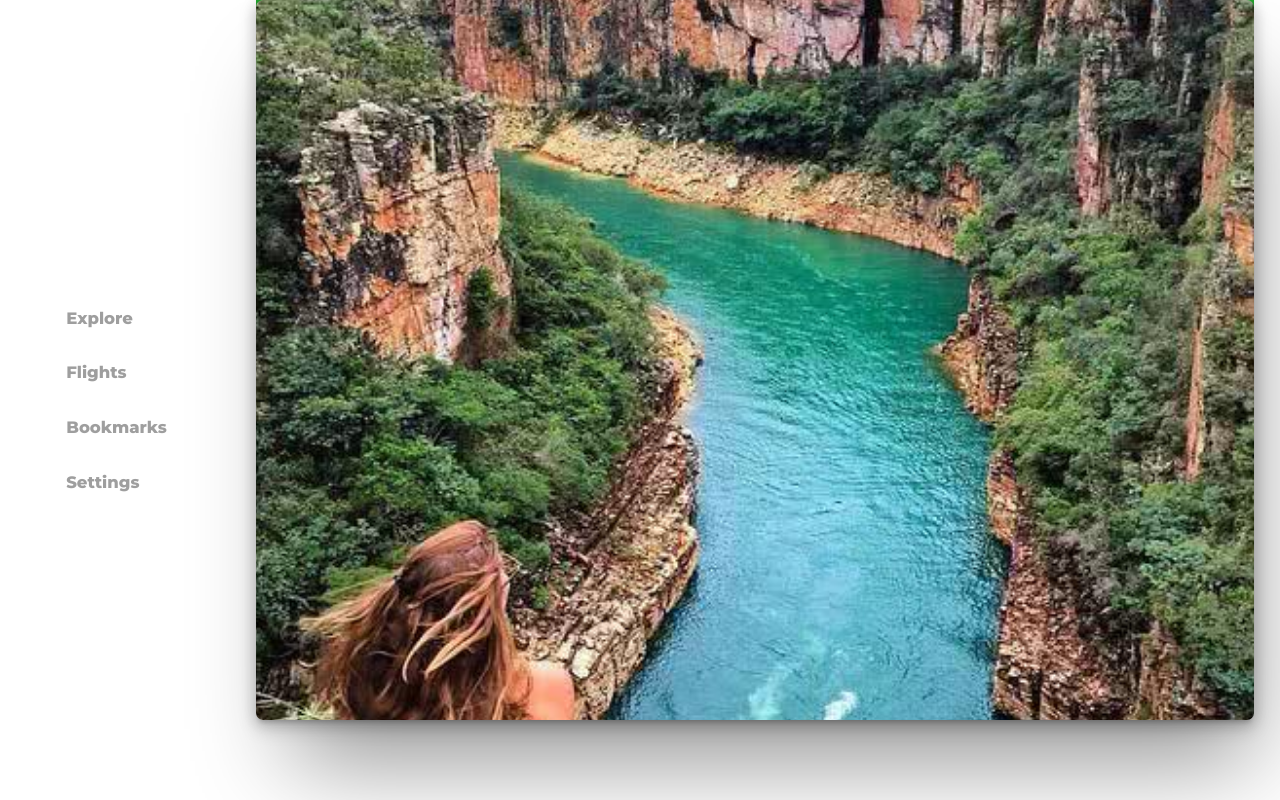
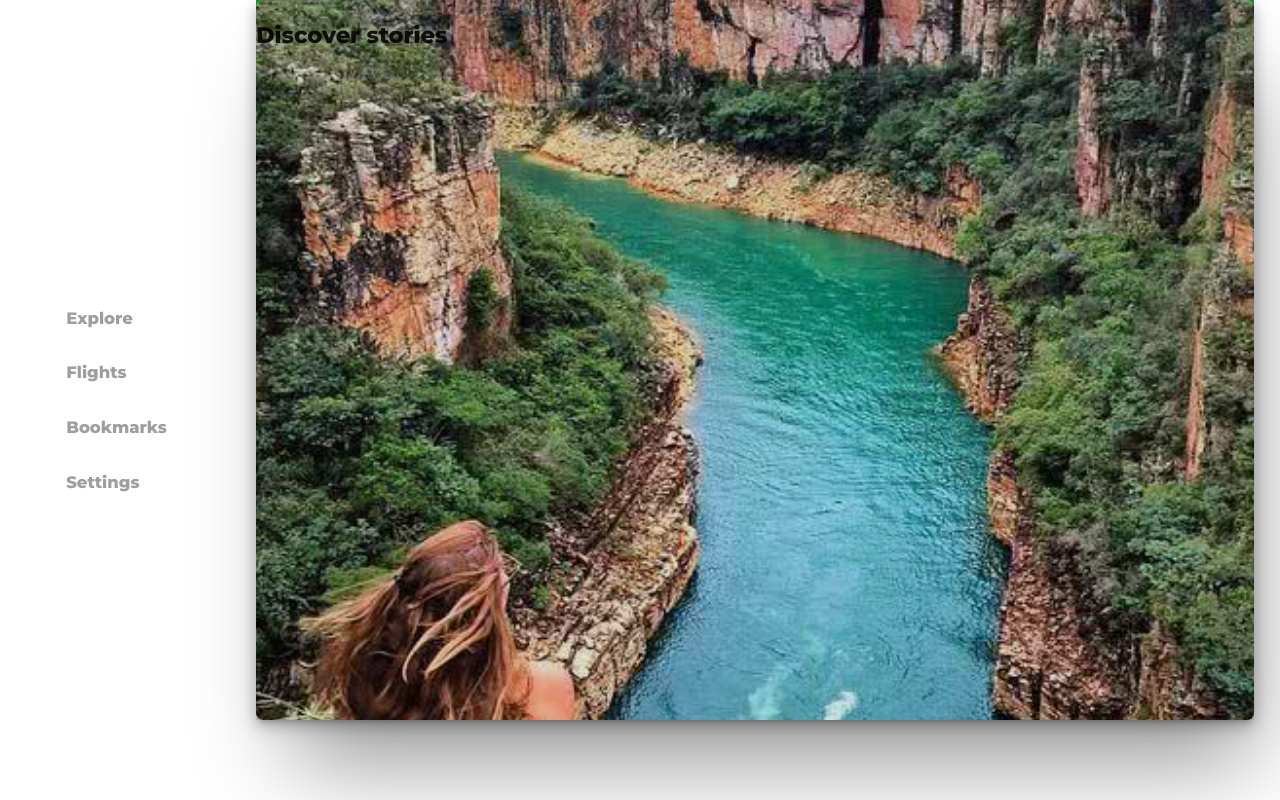
Before and after one commit to mrvinicius/otherlands, a React (Create React App) app: page /explore/destination/1 in a window 1280 px wide. Both pictures are taken after a click on the element 755 px from the left and 386 px from the top of the page. Built offline with nearby package versions, Linux system fonts and the light colour scheme.

Commit message:
Create effect to DestinationDetails appear inside card image

```diff
--- a/src/App.css
+++ b/src/App.css
@@ -78,31 +78,36 @@ html {
 
 .Content-container {
   position: fixed;
-  left: 0;
-  width: 100%;
-  height: 100%;
   box-shadow: 17px 61px 90px -20px rgba(0, 0, 0, 0.42);
   transition: left 150ms linear 0ms, transform 150ms linear 0ms;
 }
 
-@media only screen and (min-width: 801px) {
-  .Content-container {
-    position: relative;
-    float: right;
-    margin-right: 2%;
-    border-bottom-left-radius: 10px;
-    border-bottom-right-radius: 10px;
-    width: 78%;
-    height: 90%;
-    overflow: hidden;
-  }
+.content-container-dimensions {
+  top: 0;
+  left: 0;
+  width: 100%;
+  height: 100%;
 }
 
 @media only screen and (max-width: 800px) {
   .Side-bar.active + .Content-container {
-    /* pointer-events: none; */
     left: 40%;
     transform: scale(0.8);
+  }
+}
+
+@media only screen and (min-width: 801px) {
+  .Content-container {
+    position: absolute;
+    border-bottom-left-radius: 10px;
+    border-bottom-right-radius: 10px;
+    overflow: hidden;
+  }
+
+  .content-container-dimensions {
+    left: 20%;
+    width: 78%;
+    height: 90%;
   }
 }
 
@@ -130,10 +135,6 @@ html {
   box-shadow: 0 24px 38px 3px rgba(0, 0, 0, 0.14),
     0 9px 46px 8px rgba(0, 0, 0, 0.12), 0 11px 15px -7px rgba(0, 0, 0, 0.2);
 }
-
-.suspendend-view {
-}
-
 .Side-bar {
   float: left;
   display: none;
--- a/src/App.js
+++ b/src/App.js
@@ -10,6 +10,7 @@ import {
 import "./App.css";
 import Explore from "./explore/Explore";
 import Flights from "./flights/Flights";
+// import DestinationDetails from "./destination-details/Destination-details";
 
 const App = store => (
   <Router>
@@ -37,7 +38,7 @@ const App = store => (
           </ul>
         </nav>
       </div>
-      <main className="Content-container otl-green">
+      <main className="Content-container content-container-dimensions otl-green">
         <div className="top-bar white-text">
           <button
             className="icon-flat-btn"
@@ -66,7 +67,7 @@ function toggleSidebar(store) {
   return () => store.dispatch({ type: "TOGGLE_SIDEBAR" });
 }
 
-App.render = node => {
+App.render = function(node) {
   return props => {
     ReactDOM.render(<App {...props} />, node);
   };
--- a/src/card-grid/Card-grid.css
+++ b/src/card-grid/Card-grid.css
@@ -12,13 +12,15 @@
 
 .simplebar-content .Destination-card {
   transition: top 400ms cubic-bezier(0.65, 0.05, 0.36, 1) 0ms,
+    right 400ms cubic-bezier(0.65, 0.05, 0.36, 1) 0ms,
+    left 400ms cubic-bezier(0.65, 0.05, 0.36, 1) 0ms,
     width 400ms cubic-bezier(0.65, 0.05, 0.36, 1) 0ms,
-    height 400ms cubic-bezier(0.65, 0.05, 0.36, 1) 0ms,
-    left 400ms cubic-bezier(0.65, 0.05, 0.36, 1) 0ms;
+    height 400ms cubic-bezier(0.65, 0.05, 0.36, 1) 0ms;
 }
 
 .simplebar-content .Destination-card.open-active {
   top: 0 !important;
+  /* border-radius: unset; */
 }
 
 .simplebar-content .Destination-card .card-text-container {
@@ -37,6 +39,9 @@
 .simplebar-content .Destination-card.open .card-text-container {
   opacity: 0;
   transform: translateY(-50%) scale(1.2);
+}
+.simplebar-content .Destination-card.open .Destination-details {
+  visibility: visible;
 }
 
 @media only screen and (max-width: 800px) {
@@ -59,14 +64,20 @@
 
   .simplebar-content .Destination-card.open {
     position: fixed;
+
+    left: 30px;
+    right: 30px;
+    /*
     left: 50%;
+    transform: translateX(-50%);
+    margin: 0; */
     z-index: 10;
-    margin: 0;
     width: calc(100% - 60px);
-    transform: translateX(-50%);
   }
 
   .simplebar-content .Destination-card.open-active {
+    right: 0px;
+    left: 0px;
     width: 100% !important;
     height: 100%;
   }
--- a/src/card-grid/Card-grid.js
+++ b/src/card-grid/Card-grid.js
@@ -9,16 +9,14 @@ const compose = (...fns) => fns.reduceRight(pair);
 const prop = propName => obj => obj[propName];
 
 const Container = children => (
-  // <div className="Card-grid">
-  //   {children}
-  //   {/* <span className="end-space" /> */}
-  // </div>
   <SimpleBar
     data-simplebar-auto-hide={false}
     style={{ height: "calc(100% - 49px)" }}
   >
     {children.map(child => (
-      <div className="grid-card-wrapper">{child}</div>
+      <div key={child.key} className="grid-card-wrapper">
+        {child}
+      </div>
     ))}
     <span className="end-space" />
   </SimpleBar>
--- a/src/destination-card/Destination-card.container.js
+++ b/src/destination-card/Destination-card.container.js
@@ -5,13 +5,13 @@ const min800px = window.matchMedia("only screen and (min-width: 801px)");
 
 const DestinationCardContainer = destination => (
   <DestinationCard
+    {...destination}
     key={destination.id}
-    {...destination}
-    onClick={getClickHandlerByQuery(min800px)}
+    onClick={createClickHandlerByQuery(min800px)}
   />
 );
 
-function getClickHandlerByQuery(mediaQueryList) {
+function createClickHandlerByQuery(mediaQueryList) {
   let isClosed = true,
     lastTopDistance;
   return function handleClick(event) {
@@ -57,8 +57,8 @@ function setCardTransitionEndHandler(card, mediaQueryList) {
 }
 
 // TODO: state management integration, action trigger access
-function updateHistory(id) {
-  window.history.pushState({}, "", `/explore/destination/${id}`);
-}
+// function updateHistory(id) {
+//   window.history.pushState({}, "", `/explore/destination/${id}`);
+// }
 
 export default DestinationCardContainer;
--- a/src/destination-card/Destination-card.js
+++ b/src/destination-card/Destination-card.js
@@ -1,7 +1,8 @@
 import React from "react";
 import "./Destination-card.css";
+import DestinationDetails from "../destination-details/Destination-details";
 
-const DestinationCard = ({ id, imgUrl, title, description, onClick }) => {
+const DestinationCard = ({ imgUrl, title, description, onClick }) => {
   let hasCSSObjectFitSup =
     CSS.supports &&
     (CSS.supports("object-fit", "cover") ||
@@ -14,15 +15,13 @@ const DestinationCard = ({ id, imgUrl, title, description, onClick }) => {
   });
 
   return (
-    <div
-      onClick={event => onClick(event)}
-      className={`Destination-card cPointer z-depth-3`}
-    >
+    <div onClick={onClick} className={`Destination-card cPointer z-depth-3`}>
       <div className="card-img-container">{img}</div>
       <div className="card-text-container">
         <h5>{title}</h5>
         <p>{description}</p>
       </div>
+      <DestinationDetails destination={{ imgUrl, title, description }} />
     </div>
   );
 };
--- /dev/null
+++ b/src/destination-details/Destination-details.css
@@ -0,0 +1,6 @@
+.Destination-details {
+  position: fixed;
+  visibility: hidden;
+  z-index: 0;
+  background-color: rgba(0, 0, 0, 0.1);
+}
--- /dev/null
+++ b/src/destination-details/Destination-details.js
@@ -0,0 +1,14 @@
+import React from "react";
+import "./Destination-details.css";
+
+const DestinationDetails = ({ title, description }) => (
+  <div className="Destination-details content-container-dimensions">
+    <h1>{title}</h1>
+    <p>{description}</p>
+    <section>
+      <h2>Discover stories</h2>
+    </section>
+  </div>
+);
+
+export default DestinationDetails;
--- a/src/explore/Explore.js
+++ b/src/explore/Explore.js
@@ -1,7 +1,10 @@
 import React from "react";
+// import { Route } from "react-router-dom";
 import SearchField from "../search-field/Search-field";
 import CardGrid from "../card-grid/Card-grid";
 import "./Explore.css";
+
+// import DestinationDetails from "../destination-details/Destination-details";
 
 const Explore = ({ destinations }) => (
   <div>
@@ -13,6 +16,7 @@ const Explore = ({ destinations }) => (
       </header>
       <CardGrid destinations={destinations} />
     </section>
+    {/* <Route path="/explore/destination/:id" component={DestinationDetails} /> */}
   </div>
 );
 
```
